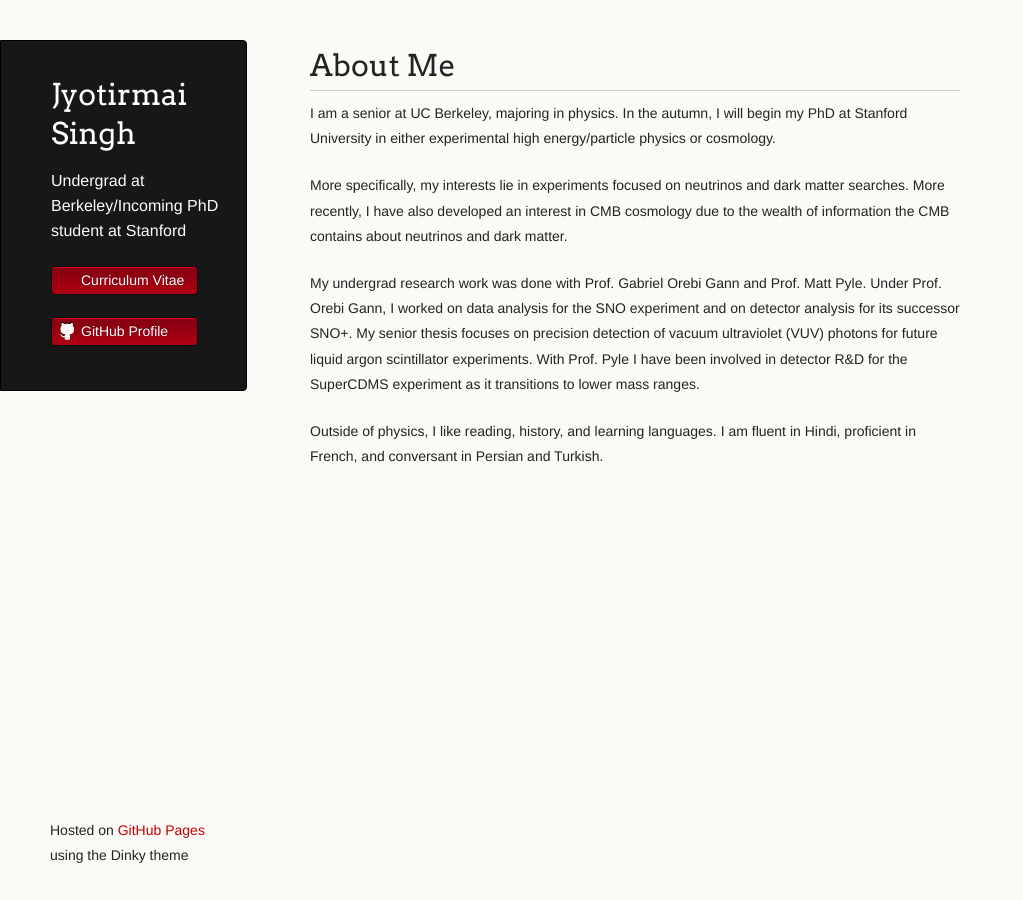
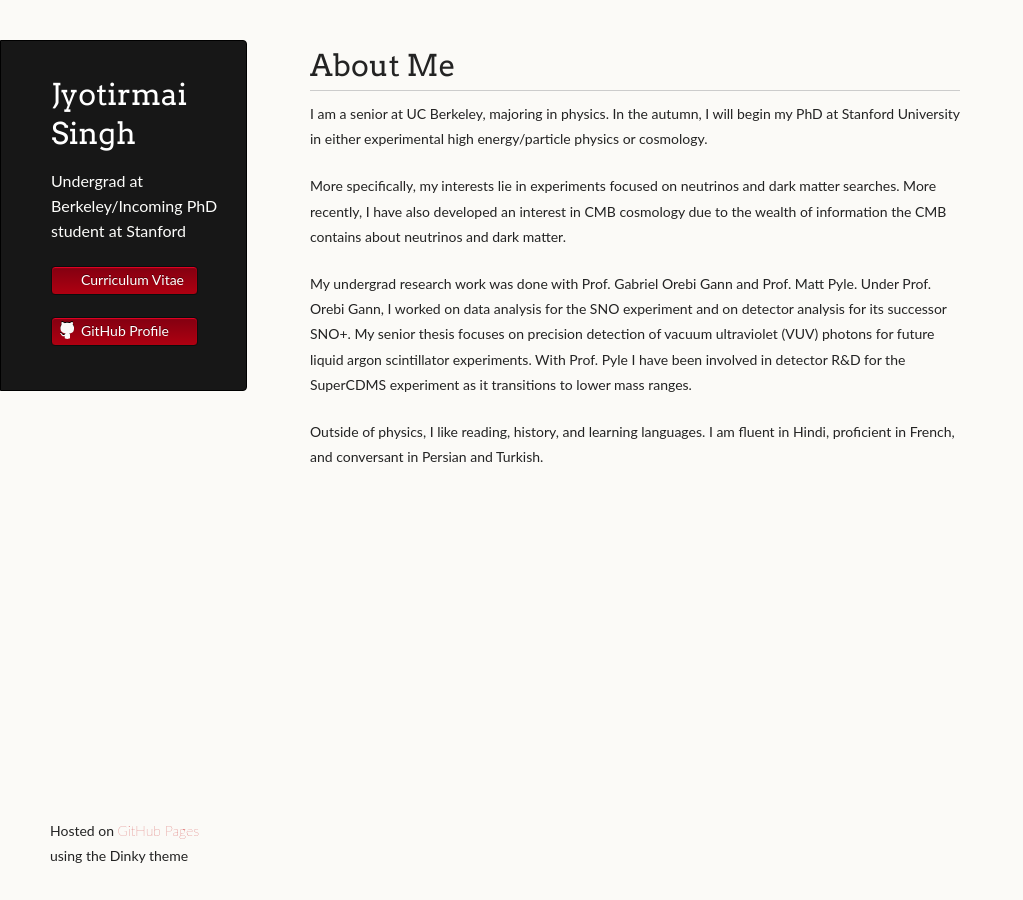
Before and after one commit to joe-singh/joe-singh.github.io, a Jekyll site: the page built from index.md, in a window 1280 px wide. Shown: the whole page, without its empty margins (0-1023 px from the left). Built offline with Jekyll 4.4.1, drawn with Linux system fonts in a browser that asks for light colours.

Commit message:
Try to change font type

```diff
--- a/_sass/jekyll-theme-dinky.scss
+++ b/_sass/jekyll-theme-dinky.scss
@@ -28,7 +28,7 @@ time, mark, audio, video {
 
 body {
   padding:10px 50px 0 0;
-  font-family:"Helvetica Neue", Helvetica, Arial, sans-serif;
+  font-family: Lato; //"Helvetica Neue", Helvetica, Arial, sans-serif;
 	font-size: 14px;
 	color: #232323;
 	background-color: #FBFAF7;
```
